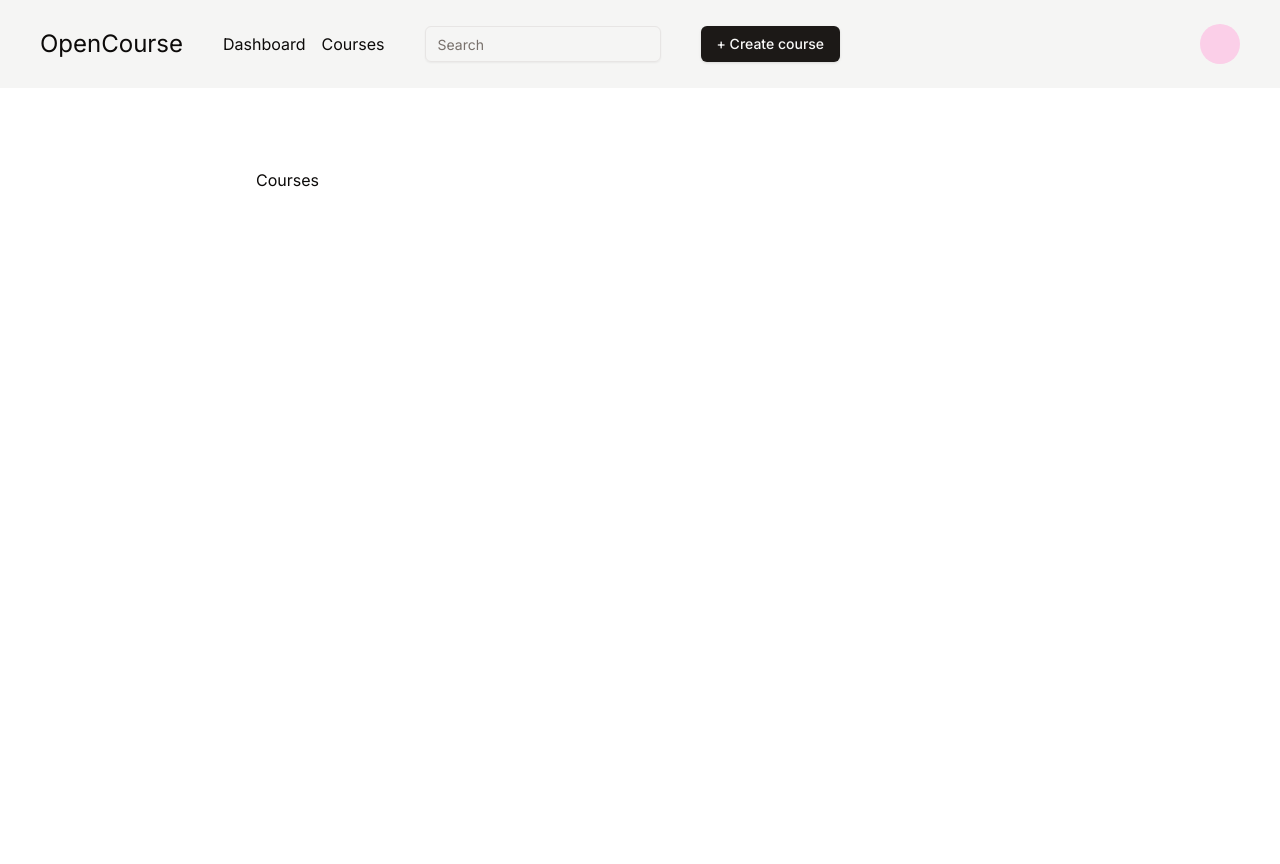
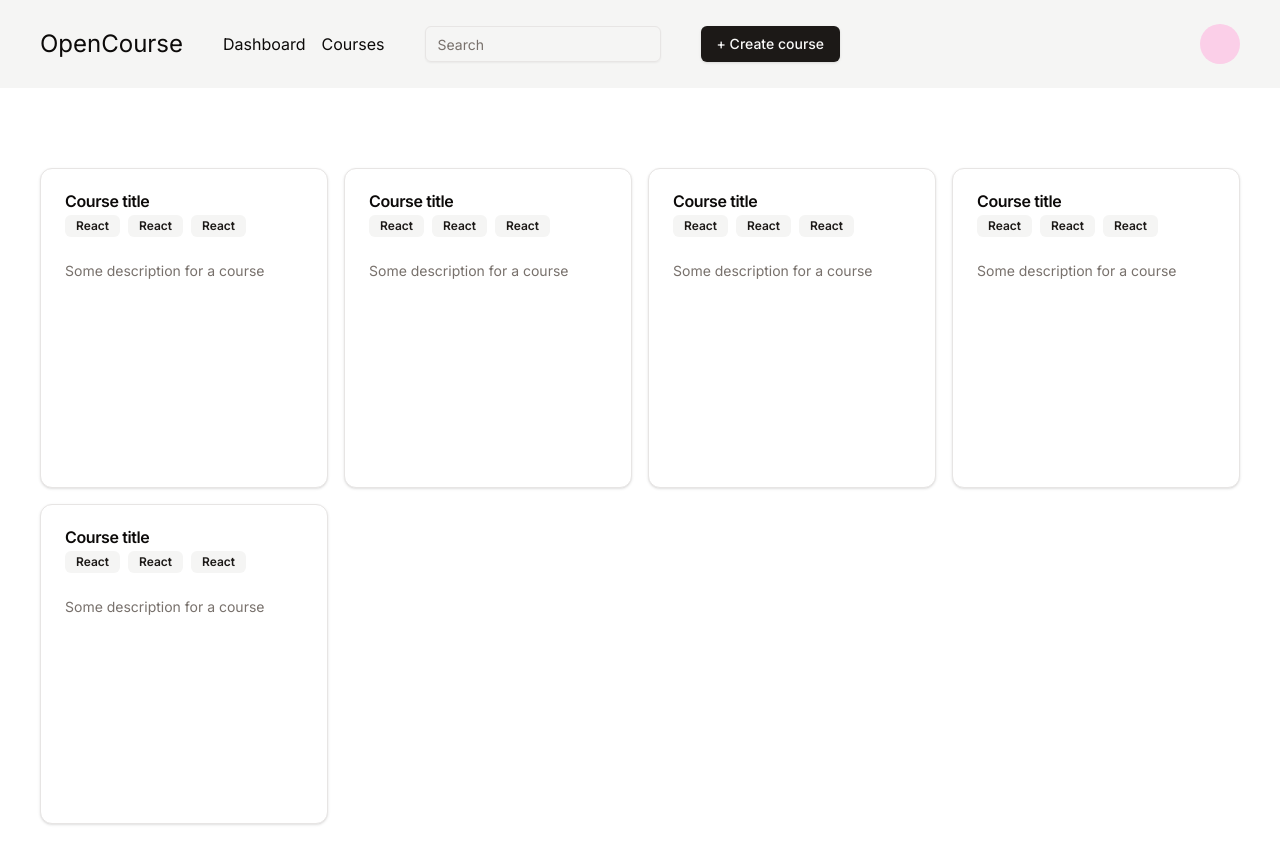
Before and after one commit to naefun/OpenCourse-nextjs, a Next.js app: page /courses in a window 1280 px wide. Shown: the top 864 px of the page. Before the commit the page ends 800 px from the top, so only its background shows below. Built offline with nearby package versions, Linux system fonts and the light colour scheme.

Commit message:
Flesh out courses page. Link to course page from course card.

```diff
--- /dev/null
+++ b/src/app/courses/CourseCard.tsx
@@ -0,0 +1,37 @@
+"use client";
+import { Badge } from "@/components/ui/badge";
+import {
+  Card,
+  CardContent,
+  CardDescription,
+  CardHeader,
+  CardTitle,
+} from "@/components/ui/card";
+import Link from "next/link";
+
+const CourseCard = ({ description = "Some description for a course" }) => {
+  return (
+    <Link href={"/course"}>
+      <Card
+        className="h-[20rem] hover:bg-stone-50"
+        onClick={() => {
+          console.log("Pressed card");
+        }}
+      >
+        <CardHeader>
+          <CardTitle>Course title</CardTitle>
+          <div className="flex flex-row gap-2 flex-wrap">
+            <Badge variant={"secondary"}>React</Badge>
+            <Badge variant={"secondary"}>React</Badge>
+            <Badge variant={"secondary"}>React</Badge>
+          </div>
+        </CardHeader>
+        <CardContent>
+          <CardDescription>{description}</CardDescription>
+        </CardContent>
+      </Card>
+    </Link>
+  );
+};
+
+export default CourseCard;
--- a/src/app/courses/page.tsx
+++ b/src/app/courses/page.tsx
@@ -1,5 +1,15 @@
+import CourseCard from "./CourseCard";
+
 const Courses = () => {
-    return (<h1>Courses</h1>)
-}
+  return (
+    <div className="grid grid-cols-1 sm:grid-cols-2 md:grid-cols-3 lg:grid-cols-4 2xl:grid-cols-4 gap-4">
+      <CourseCard />
+      <CourseCard />
+      <CourseCard />
+      <CourseCard />
+      <CourseCard />
+    </div>
+  );
+};
 
-export default Courses
+export default Courses;
--- a/src/app/layout.tsx
+++ b/src/app/layout.tsx
@@ -19,10 +19,9 @@
     <html lang="en">
       <body className={`${inter.className}`}>
         <NavigationBar />
-        <div className="mx-[20%] my-20">
-          {children}
+        <div className="my-20 px-10 flex flex-col items-center">
+          <div className="max-w-[1400px] w-full">{children}</div>
         </div>
-
       </body>
     </html>
   );
--- /dev/null
+++ b/src/components/ui/badge.tsx
@@ -0,0 +1,36 @@
+import * as React from "react";
+import { cva, type VariantProps } from "class-variance-authority";
+
+import { cn } from "@/lib/utils";
+
+const badgeVariants = cva(
+  "inline-flex items-center rounded-md border px-2.5 py-0.5 text-xs font-semibold transition-colors focus:outline-none focus:ring-2 focus:ring-ring focus:ring-offset-2",
+  {
+    variants: {
+      variant: {
+        default:
+          "border-transparent bg-primary text-primary-foreground shadow hover:bg-primary/80",
+        secondary:
+          "border-transparent bg-secondary text-secondary-foreground hover:bg-secondary/80",
+        destructive:
+          "border-transparent bg-destructive text-destructive-foreground shadow hover:bg-destructive/80",
+        outline: "text-foreground",
+      },
+    },
+    defaultVariants: {
+      variant: "default",
+    },
+  }
+);
+
+export interface BadgeProps
+  extends React.HTMLAttributes<HTMLDivElement>,
+    VariantProps<typeof badgeVariants> {}
+
+function Badge({ className, variant, ...props }: BadgeProps) {
+  return (
+    <div className={cn(badgeVariants({ variant }), className)} {...props} />
+  );
+}
+
+export { Badge, badgeVariants };
--- /dev/null
+++ b/src/components/ui/card.tsx
@@ -0,0 +1,83 @@
+import * as React from "react";
+
+import { cn } from "@/lib/utils";
+
+const Card = React.forwardRef<
+  HTMLDivElement,
+  React.HTMLAttributes<HTMLDivElement>
+>(({ className, ...props }, ref) => (
+  <div
+    ref={ref}
+    className={cn(
+      "rounded-xl border bg-card text-card-foreground shadow",
+      className
+    )}
+    {...props}
+  />
+));
+Card.displayName = "Card";
+
+const CardHeader = React.forwardRef<
+  HTMLDivElement,
+  React.HTMLAttributes<HTMLDivElement>
+>(({ className, ...props }, ref) => (
+  <div
+    ref={ref}
+    className={cn("flex flex-col space-y-1.5 p-6", className)}
+    {...props}
+  />
+));
+CardHeader.displayName = "CardHeader";
+
+const CardTitle = React.forwardRef<
+  HTMLParagraphElement,
+  React.HTMLAttributes<HTMLHeadingElement>
+>(({ className, ...props }, ref) => (
+  <h3
+    ref={ref}
+    className={cn("font-semibold leading-none tracking-tight", className)}
+    {...props}
+  />
+));
+CardTitle.displayName = "CardTitle";
+
+const CardDescription = React.forwardRef<
+  HTMLParagraphElement,
+  React.HTMLAttributes<HTMLParagraphElement>
+>(({ className, ...props }, ref) => (
+  <p
+    ref={ref}
+    className={cn("text-sm text-muted-foreground", className)}
+    {...props}
+  />
+));
+CardDescription.displayName = "CardDescription";
+
+const CardContent = React.forwardRef<
+  HTMLDivElement,
+  React.HTMLAttributes<HTMLDivElement>
+>(({ className, ...props }, ref) => (
+  <div ref={ref} className={cn("p-6 pt-0", className)} {...props} />
+));
+CardContent.displayName = "CardContent";
+
+const CardFooter = React.forwardRef<
+  HTMLDivElement,
+  React.HTMLAttributes<HTMLDivElement>
+>(({ className, ...props }, ref) => (
+  <div
+    ref={ref}
+    className={cn("flex items-center p-6 pt-0", className)}
+    {...props}
+  />
+));
+CardFooter.displayName = "CardFooter";
+
+export {
+  Card,
+  CardHeader,
+  CardFooter,
+  CardTitle,
+  CardDescription,
+  CardContent,
+};
```
Also changed, not shown: src/components/navigationBar.tsx (+12 -8 lines).
